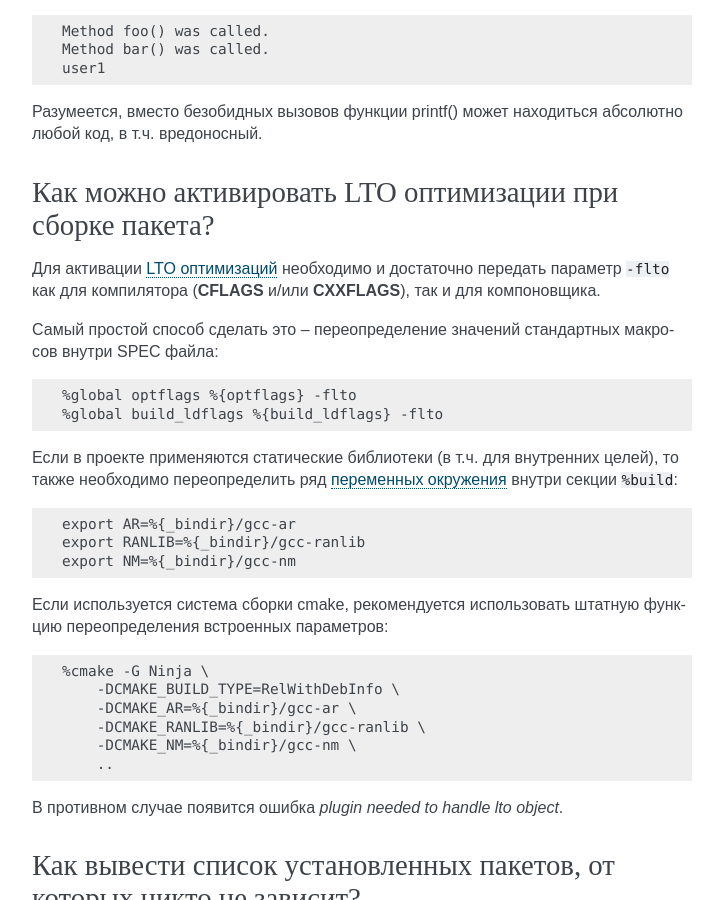
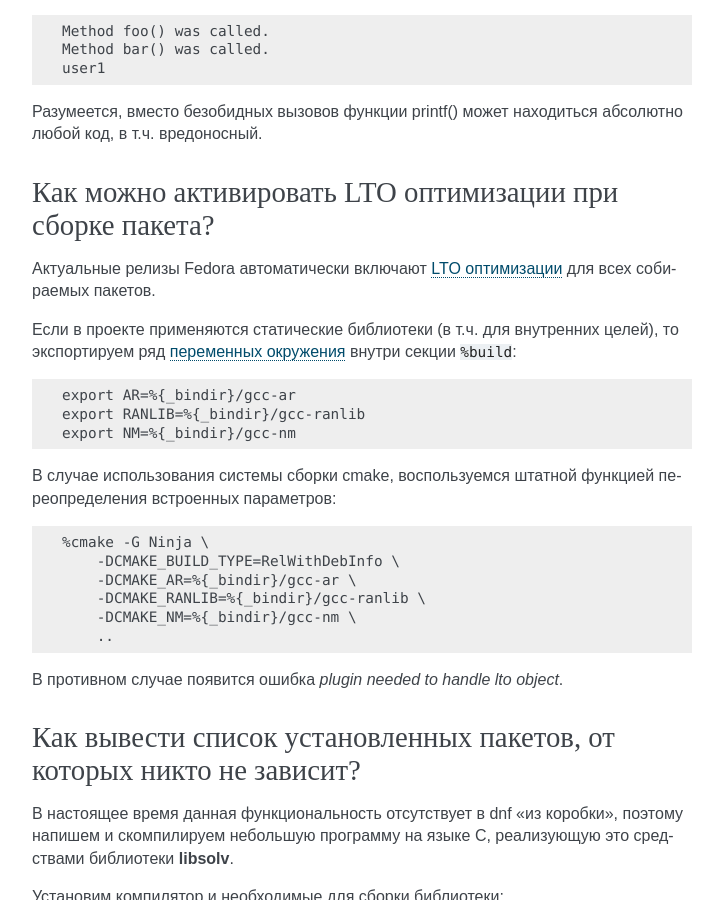
Before and after one commit to RussianFedora/FAQ, a Sphinx documentation site: the page built from source/development.rst, in a window 1280 px wide and 900 px high, scrolled down 7725 px. Shown: the whole window, without its empty margins (388-1111 px from the left). Built offline with Sphinx 7.4.7, drawn with Linux system fonts in a browser that asks for light colours; comment, search, counter and statistics services are not loaded; some of the changed text lies outside the part shown.

Commit message:
Updated Fedora LTO question.

```diff
--- a/source/development.rst
+++ b/source/development.rst
@@ -450,16 +450,9 @@
 Как можно активировать LTO оптимизации при сборке пакета?
 ============================================================
 
-Для активации `LTO оптимизаций <https://gcc.gnu.org/wiki/LinkTimeOptimization>`__ необходимо и достаточно передать параметр ``-flto`` как для компилятора (**CFLAGS** и/или **CXXFLAGS**), так и для компоновщика.
+Актуальные релизы Fedora автоматически включают `LTO оптимизации <https://gcc.gnu.org/wiki/LinkTimeOptimization>`__ для всех собираемых пакетов.
 
-Самый простой способ сделать это -- переопределение значений стандартных макросов внутри SPEC файла:
-
-.. code-block:: text
-
-    %global optflags %{optflags} -flto
-    %global build_ldflags %{build_ldflags} -flto
-
-Если в проекте применяются статические библиотеки (в т.ч. для внутренних целей), то также необходимо переопределить ряд :ref:`переменных окружения <env-set>` внутри секции ``%build``:
+Если в проекте применяются статические библиотеки (в т.ч. для внутренних целей), то экспортируем ряд :ref:`переменных окружения <env-set>` внутри секции ``%build``:
 
 .. code-block:: text
 
@@ -467,7 +460,7 @@
     export RANLIB=%{_bindir}/gcc-ranlib
     export NM=%{_bindir}/gcc-nm
 
-Если используется система сборки cmake, рекомендуется использовать штатную функцию переопределения встроенных параметров:
+В случае использования системы сборки cmake, воспользуемся штатной функцией переопределения встроенных параметров:
 
 .. code-block:: text
 
@@ -1303,7 +1296,7 @@ GDB позволяет не только отлаживать приложени
 
     %global toolchain clang
 
-Если в проекте применяются статические библиотеки (в т.ч. для внутренних целей), то также потребуется экспортировать ряд переменных:
+Если в проекте применяются статические библиотеки (в т.ч. для внутренних целей), то экспортируем ряд :ref:`переменных окружения <env-set>` внутри секции ``%build``:
 
 .. code-block:: text
 
```
